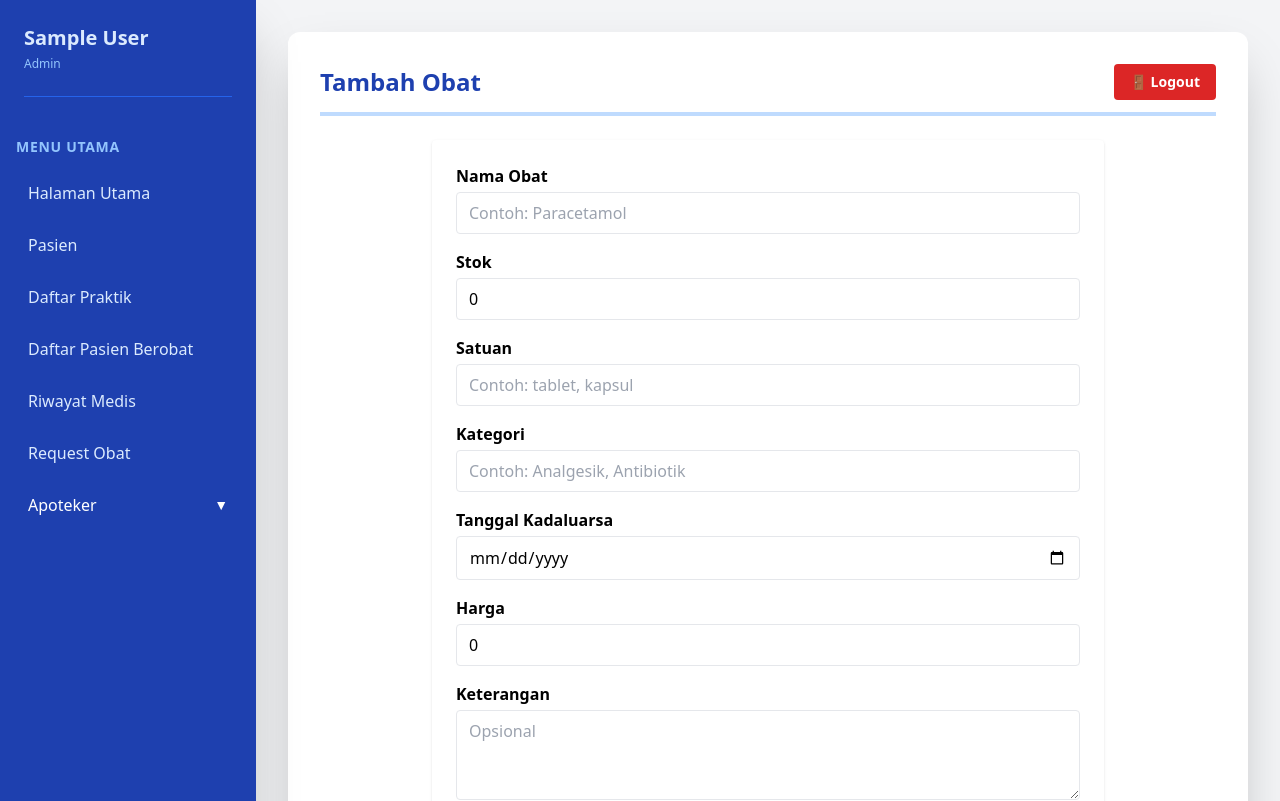
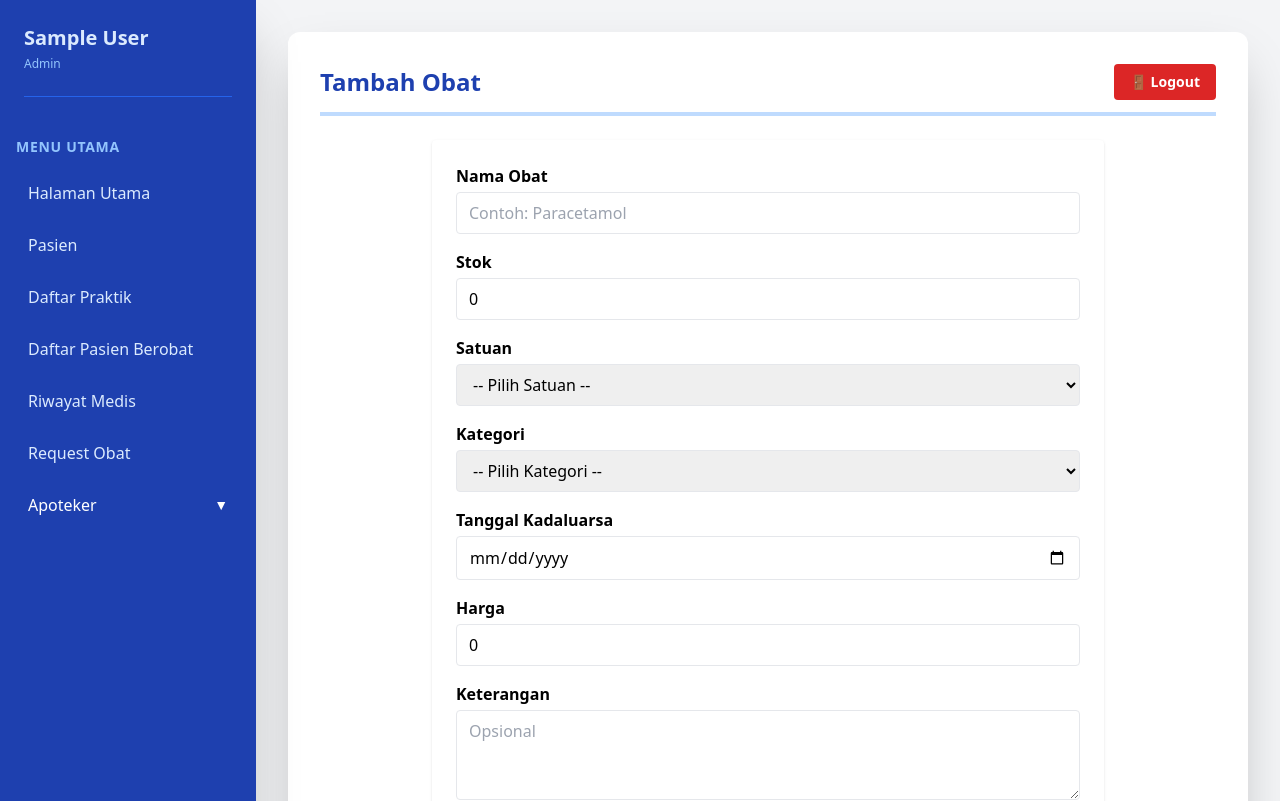
Before and after one commit to andikarifki/frontend_doctor, a Vue app: page /medicine/tambah in a window 1280 px wide. Shown: the top 801 px of the page. Built offline with nearby package versions, Linux system fonts and the light colour scheme; sample sign-in values are in the browser's storage.

Commit message:
update obat menu

```diff
--- a/src/stores/useObatStore.js
+++ b/src/stores/useObatStore.js
@@ -26,6 +26,28 @@ export const useObatStore = defineStore("obat", {
       }
     },
 
+    async createObat(formData) {
+      this.loading = true;
+      this.error = null;
+
+      try {
+        const res = await api.post("/stok-obat", formData);
+
+        // Tambahkan ke list jika mau update otomatis
+        if (res.data?.success && res.data?.data) {
+          this.stokObat.push(res.data.data);
+        }
+
+        return true;
+      } catch (err) {
+        console.error("Gagal membuat obat:", err);
+        this.error = err.response?.data?.message || "Gagal membuat obat.";
+        return false;
+      } finally {
+        this.loading = false;
+      }
+    },
+
     async hapusObat(id) {
       try {
         await api.delete(`/stok-obat/${id}`);
--- a/src/views/CreateObat.vue
+++ b/src/views/CreateObat.vue
@@ -26,23 +26,23 @@
       <!-- Satuan -->
       <div>
         <label class="block mb-1 font-semibold">Satuan</label>
-        <input
-          type="text"
-          v-model="form.satuan"
-          class="border rounded w-full px-3 py-2"
-          placeholder="Contoh: tablet, kapsul"
-        />
+        <select v-model="form.satuan" class="border rounded w-full px-3 py-2">
+          <option value="">-- Pilih Satuan --</option>
+          <option v-for="(s, idx) in satuanList" :key="idx" :value="s">
+            {{ s }}
+          </option>
+        </select>
       </div>
 
       <!-- Kategori -->
       <div>
         <label class="block mb-1 font-semibold">Kategori</label>
-        <input
-          type="text"
-          v-model="form.kategori"
-          class="border rounded w-full px-3 py-2"
-          placeholder="Contoh: Analgesik, Antibiotik"
-        />
+        <select v-model="form.kategori" class="border rounded w-full px-3 py-2">
+          <option value="">-- Pilih Kategori --</option>
+          <option v-for="(k, idx) in kategoriList" :key="idx" :value="k">
+            {{ k }}
+          </option>
+        </select>
       </div>
 
       <!-- Expired Date -->
@@ -139,6 +139,32 @@ const resetForm = () => {
   form.keterangan = "";
 };
 
+const satuanList = [
+  "tablet",
+  "kaplet",
+  "kapsul",
+  "botol",
+  "ml",
+  "vial",
+  "ampul",
+  "tube",
+  "sachet",
+  "pcs",
+  "box",
+];
+
+const kategoriList = [
+  "Analgesik",
+  "Antipiretik",
+  "Antibiotik",
+  "Antihistamin",
+  "Vitamin",
+  "Antiinflamasi",
+  "Obat Luka",
+  "Obat Tetes",
+  "Obat Injeksi",
+];
+
 const submitForm = async () => {
   if (!form.nama_obat || form.stok < 0) {
     alert("Nama obat dan stok wajib diisi.");
--- a/src/views/Medicine.vue
+++ b/src/views/Medicine.vue
@@ -48,7 +48,9 @@
             <td class="border px-3 py-2 text-center">
               {{ obat.expired_date }}
             </td>
-            <td class="border px-3 py-2 text-right">{{ obat.harga }}</td>
+            <td class="border px-3 py-2 text-left">
+              Rp {{ Number(obat.harga).toLocaleString("id-ID") }}
+            </td>
 
             <td class="border px-3 py-2 text-center flex justify-center">
               <button
```
